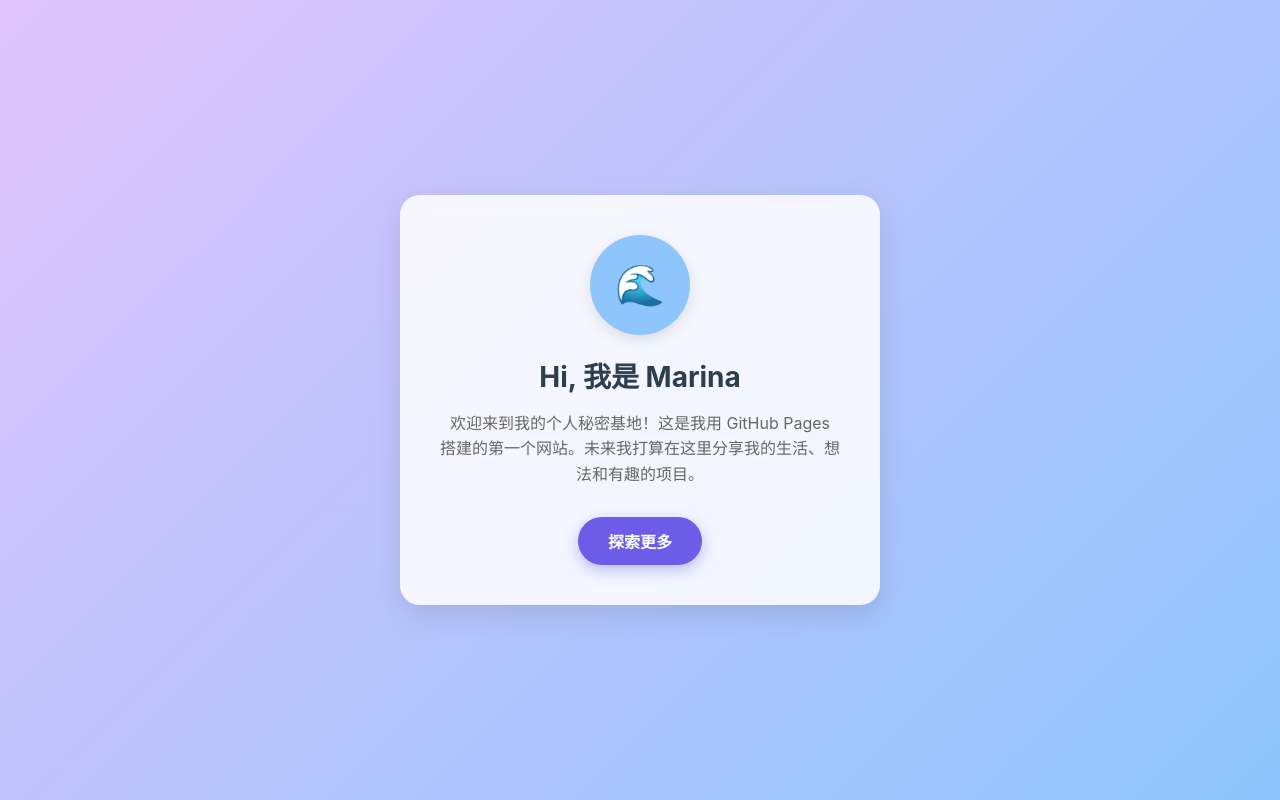
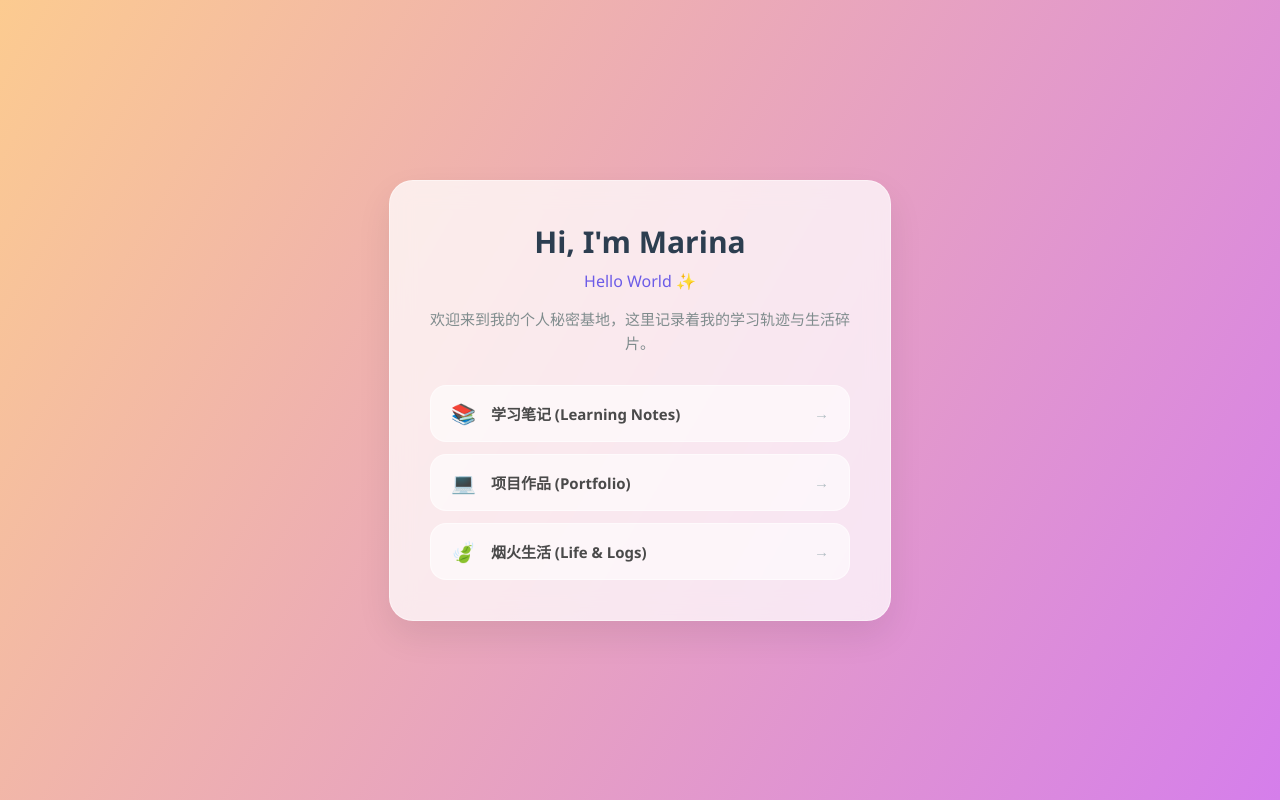
Before and after one commit to hey-marina/hey-marina.github.io, a plain HTML site: page index.html in a window 1280 px wide. Drawn offline with Linux system fonts and the light colour scheme.

Commit message:
Change title and improve styling in index.html
Updated the title and modified styles for a more vibrant design. Enhanced card and button styles for better user experience.

```diff
--- a/index.html
+++ b/index.html
@@ -3,14 +3,14 @@
 <head>
     <meta charset="UTF-8">
     <meta name="viewport" content="width=device-width, initial-scale=1.0">
-    <title>Marina's Space</title>
+    <title>Hi, Marina! 🌊</title>
     <style>
-        /* 全局样式重置与背景 */
+        /* 全局样式：暖色调梦幻渐变 */
         body {
             margin: 0;
             padding: 0;
-            font-family: -apple-system, BlinkMacSystemFont, "Segoe UI", Roboto, Helvetica, Arial, sans-serif;
-            background: linear-gradient(135deg, #e0c3fc 0%, #8ec5fc 100%);
+            font-family: 'Segoe UI', Roboto, 'Helvetica Neue', Arial, sans-serif;
+            background-image: linear-gradient(120deg, #fccb90 0%, #d57eeb 100%);
             min-height: 100vh;
             display: flex;
             justify-content: center;
@@ -18,80 +18,126 @@
             color: #333;
         }
 
-        /* 个人卡片样式 */
-        .card {
-            background: rgba(255, 255, 255, 0.85);
-            backdrop-filter: blur(10px);
+        /* 个人名片容器（毛玻璃质感） */
+        .marina-card {
+            background: rgba(255, 255, 255, 0.75);
+            border-radius: 24px;
             padding: 40px;
-            border-radius: 20px;
-            box-shadow: 0 10px 30px rgba(0, 0, 0, 0.1);
+            box-shadow: 0 15px 35px rgba(0, 0, 0, 0.08);
+            backdrop-filter: blur(12px);
+            -webkit-backdrop-filter: blur(12px);
             text-align: center;
-            max-width: 400px;
-            width: 90%;
-            transition: transform 0.3s ease;
+            max-width: 420px;
+            width: 85%;
+            border: 1px solid rgba(255, 255, 255, 0.4);
+
+            opacity: 0;
+            transform: translateY(20px);
+            animation: fadeInUp 0.8s ease forwards;
         }
 
-        .card:hover {
-            transform: translateY(-5px);
+        h1 {
+            margin: 0 0 8px 0;
+            font-size: 30px;
+            color: #2c3e50;
+            font-weight: 700;
         }
 
-        /* 头像（这里用文字代替，你可以以后换成图片） */
-        .avatar {
-            width: 100px;
-            height: 100px;
-            background: #8ec5fc;
-            border-radius: 50%;
-            margin: 0 auto 20px;
-            display: flex;
-            justify-content: center;
-            align-items: center;
-            font-size: 40px;
-            box-shadow: 0 5px 15px rgba(0,0,0,0.1);
+        .hello-world {
+            font-size: 16px;
+            color: #6c5ce7;
+            font-weight: 500;
+            margin-bottom: 15px;
         }
 
-        /* 名字 */
-        h1 {
-            margin: 10px 0;
-            font-size: 28px;
-            color: #2c3e50;
+        p {
+            font-size: 15px;
+            color: #7f8c8d;
+            line-height: 1.6;
+            margin: 0 0 30px 0;
         }
 
-        /* 简介 */
-        p {
-            font-size: 16px;
-            color: #666;
-            line-height: 1.6;
-            margin-bottom: 30px;
+        /* 三大模块导航区域 */
+        .nav-container {
+            display: flex;
+            flex-direction: column;
+            gap: 12px; /* 按钮之间的间距 */
         }
 
-        /* 按钮链接 */
-        .btn {
-            display: inline-block;
-            padding: 12px 30px;
+        /* 模块导航按钮基础样式 */
+        .nav-btn {
+            display: flex;
+            align-items: center;
+            padding: 14px 20px;
+            background: rgba(255, 255, 255, 0.6);
+            color: #4a4a4a;
+            text-decoration: none;
+            border-radius: 16px;
+            font-weight: 600;
+            font-size: 15px;
+            border: 1px solid rgba(255, 255, 255, 0.5);
+            transition: all 0.25s ease;
+        }
+
+        /* 按钮前面的 Emoji 样式 */
+        .nav-btn .icon {
+            font-size: 20px;
+            margin-right: 15px;
+        }
+
+        /* 按钮后面的箭头提示 */
+        .nav-btn::after {
+            content: "→";
+            margin-left: auto;
+            color: #b2bec3;
+            transition: transform 0.25s ease;
+        }
+
+        /* 悬浮动效：鼠标移上去时按钮亮起、微微放大、箭头右移 */
+        .nav-btn:hover {
             background: #6c5ce7;
             color: white;
-            text-decoration: none;
-            border-radius: 25px;
-            font-weight: bold;
-            box-shadow: 0 5px 15px rgba(108, 92, 231, 0.4);
-            transition: all 0.3s ease;
+            transform: translateY(-2px);
+            box-shadow: 0 5px 15px rgba(108, 92, 231, 0.2);
+            border-color: transparent;
         }
 
-        .btn:hover {
-            background: #5b4bc4;
-            box-shadow: 0 8px 20px rgba(108, 92, 231, 0.6);
+        .nav-btn:hover::after {
+            color: white;
+            transform: translateX(3px);
+        }
+
+        /* 渐入动画 */
+        @keyframes fadeInUp {
+            to {
+                opacity: 1;
+                transform: translateY(0);
+            }
         }
     </style>
 </head>
 <body>
 
-    <div class="card">
-        <div class="avatar">🌊</div>
+    <div class="marina-card">
+        <h1>Hi, I'm Marina</h1>
+        <div class="hello-world">Hello World ✨</div>
+        <p>欢迎来到我的个人秘密基地，这里记录着我的学习轨迹与生活碎片。</p>
 
-        <h1>Hi, 我是 Marina</h1>
-        <p>欢迎来到我的个人秘密基地！这是我用 GitHub Pages 搭建的第一个网站。未来我打算在这里分享我的生活、想法和有趣的项目。</p>
+        <!-- 核心：三大模块导航链接 -->
+        <div class="nav-container">
+            <!-- 📢 【重要提示】：请把链接中的“你的GitHub用户名”修改为你真正的GitHub用户名 -->
+            <a href="https://github.com/你的GitHub用户名/你的GitHub用户名/tree/main/study-notes" target="_blank" class="nav-btn">
+                <span class="icon">📚</span> 学习笔记 (Learning Notes)
+            </a>
 
-        <a href="#" class="btn">探索更多</a>
+            <a href="https://github.com/你的GitHub用户名/你的GitHub用户名/tree/main/portfolio" target="_blank" class="nav-btn">
+                <span class="icon">💻</span> 项目作品 (Portfolio)
+            </a>
+
+            <a href="https://github.com/你的GitHub用户名/你的GitHub用户名/tree/main/life-logs" target="_blank" class="nav-btn">
+                <span class="icon">🍃</span> 烟火生活 (Life & Logs)
+            </a>
+        </div>
     </div>
 
 </body>
```
